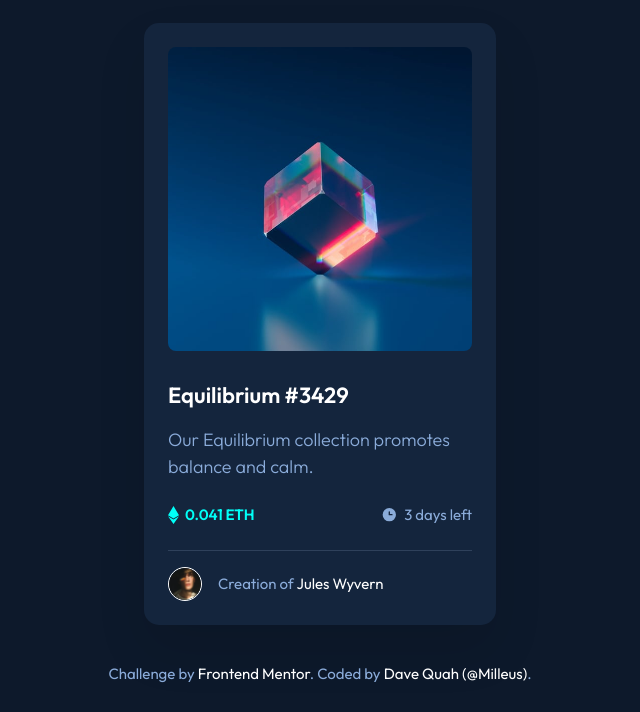
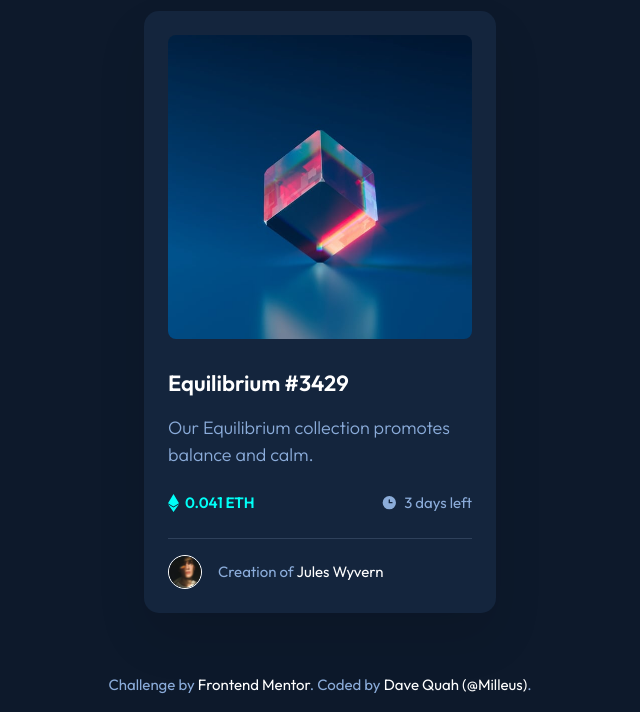
Before and after one commit to Milleus/fm-nft-preview-card, a plain HTML site: page index.html in a window 1280 px wide. Shown: the part 88-800 px from the top of the page, without its empty margins (320-960 px from the left). Drawn offline with Linux system fonts and the light colour scheme.

Commit message:
refactor: remove header

```diff
--- a/global.css
+++ b/global.css
@@ -61,14 +61,11 @@ body {
   min-height: 100vh;
   text-rendering: optimizeSpeed;
   line-height: 1.5;
-  display: grid;
-  place-items: center;
   font-family: var(--ff-sans);
   font-size: var(--fs-400);
   font-weight: var(--fw-400);
   color: hsl(var(--clr-blue-400));
   background-color: hsl(var(--clr-blue-900));
-  margin-inline: 1.5rem;
 }
 
 a {
@@ -123,7 +120,12 @@ h3 {
 /* ------------------- */
 .flex {
   display: flex;
-  gap: var(--gap, 1rem);
+  gap: var(--flex-gap, 1rem);
+}
+
+.grid {
+  display: grid;
+  gap: var(--grid-gap, 1rem);
 }
 
 /* ------------------- */
@@ -169,9 +171,6 @@ h3 {
   font-weight: var(--fw-600);
 }
 
-.my-16 {
-  margin-block: 1rem;
-}
 .mt-12 {
   margin-top: 0.75rem;
 }
@@ -197,6 +196,27 @@ h3 {
 /* ------------------- */
 /* Block               */
 /* ------------------- */
+.container {
+  place-items: center;
+  grid-template-rows: 1fr auto 1fr;
+  grid-template-areas:
+    "header"
+    "main"
+    "footer";
+  min-height: 100vh;
+  min-width: fit-content;
+  padding: 1rem 1.5rem;
+}
+
+.container > main {
+  grid-area: main;
+}
+
+.container > footer {
+  grid-area: footer;
+  align-self: end;
+}
+
 .card {
   width: min(100%, 20rem);
   padding: 1.5rem;
@@ -244,7 +264,7 @@ h3 {
 }
 
 .card > .card-details > div {
-  --gap: 0.375rem;
+  --flex-gap: 0.375rem;
   align-items: center;
 }
 
--- a/index.html
+++ b/index.html
@@ -26,11 +26,9 @@
 </head>
 
 <body>
-  <header class="text-neutral-800 text-center my-16">
-    <h1>NFT preview card component</h1>
-  </header>
-
+  <div class="container grid">
     <main>
+      <h1 class="sr-only">NFT preview card component</h1>
       <div class="card bg-blue-800">
         <button>
           <span class="sr-only">View Equilibrium #3429</span>
@@ -60,13 +58,14 @@
       </div>
     </main>
 
-  <footer class="text-neutral-800 text-center fs-300 fw-500 my-16">
-    <p>
+    <footer>
+      <p class="text-neutral-800 text-center fs-300 fw-500">
         Challenge by <a href="https://www.frontendmentor.io?ref=challenge" target="_blank" rel="noopener">Frontend
           Mentor</a>.
         Coded by <a href="https://www.frontendmentor.io/profile/Milleus">Dave Quah (@Milleus)</a>.
       </p>
     </footer>
+  </div>
 </body>
 
 </html>
```
Also changed, not shown: docs/component-desktop.png, docs/component-mobile.png. Lines whose indentation alone changed are shown as unchanged.
